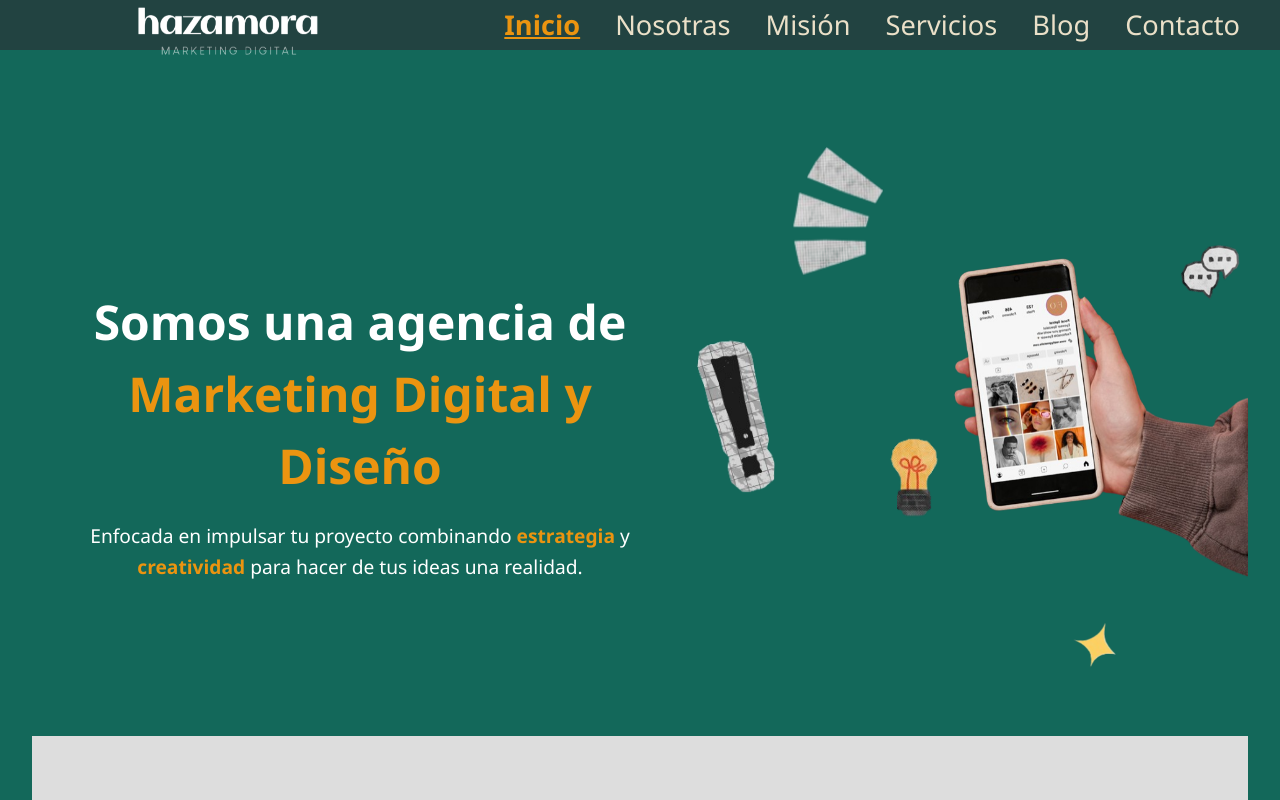
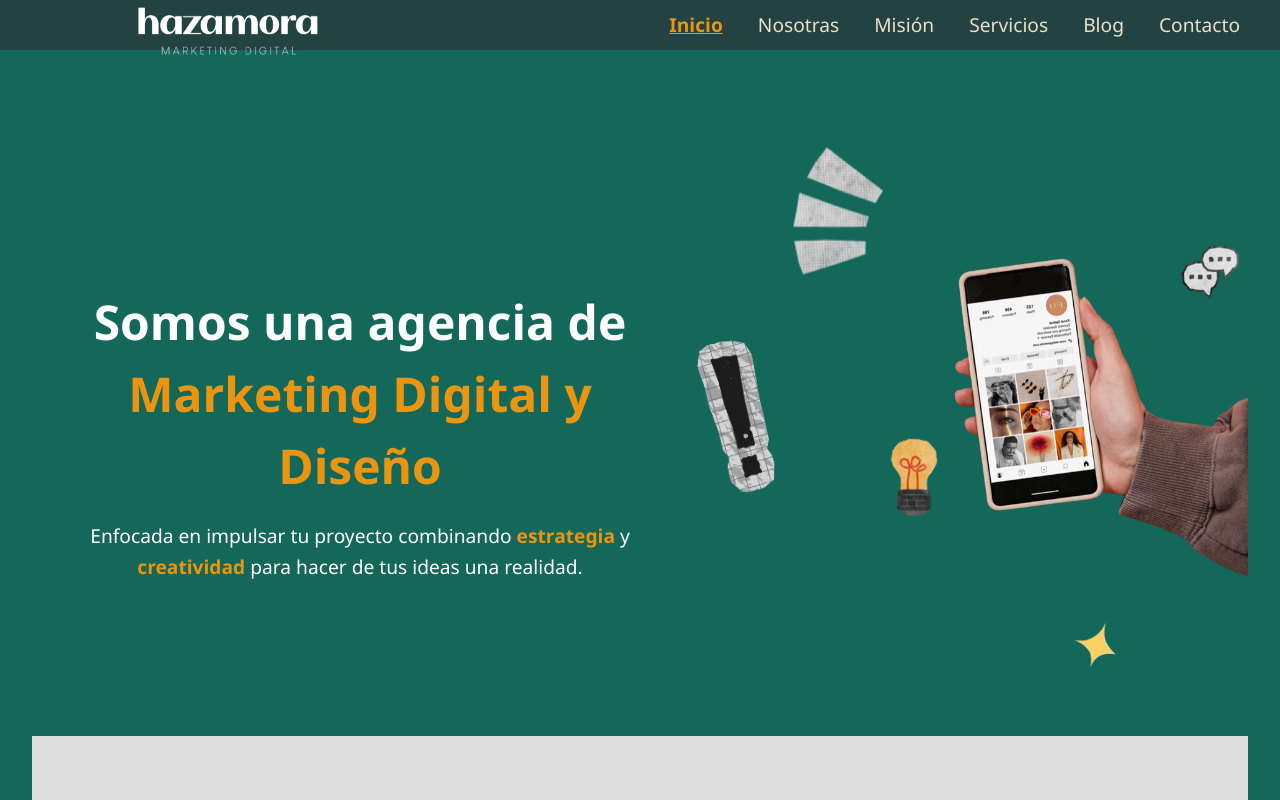
Before and after one commit to Evolvera2025/Hazamora, a React (Vite) app: page / in a window 1280 px wide. Shown: the top 800 px of the page. Built offline with nearby package versions, Linux system fonts and the light colour scheme; the HTML template or start-up script is replaced by a standard one.

Commit message:
uppadate navbar css

```diff
--- a/public/styles/Navbar.css
+++ b/public/styles/Navbar.css
@@ -61,7 +61,10 @@ body {
   color: #EAE0C8;
   text-decoration: none;
   font-size: 1.2rem; /* más grande */
+<<<<<<< Updated upstream
   font-size: 1.7rem;
+=======
+>>>>>>> Stashed changes
   transition: color 0.3s ease;
 }
 
```
